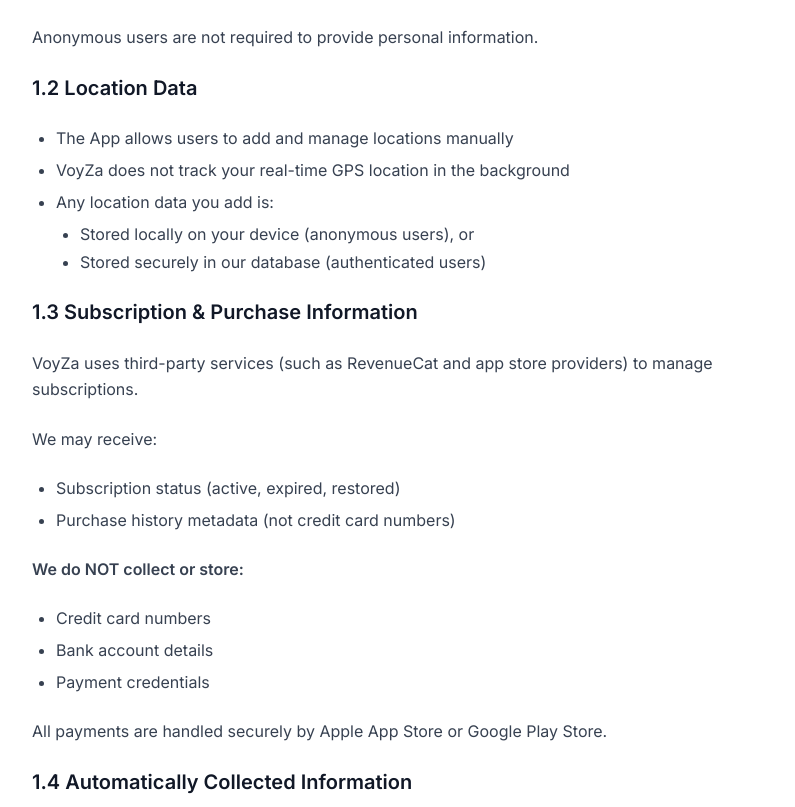
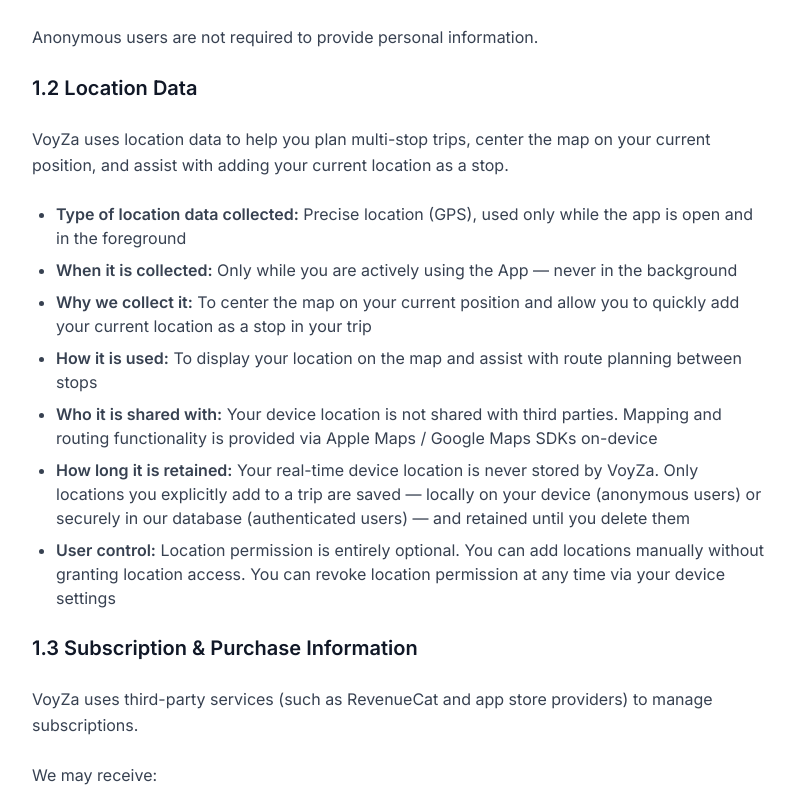
Before and after one commit to Samkok/voyza_landing, a Next.js app: page /privacy in a window 1280 px wide. Shown: the part 770-1577 px from the top of the page, without its empty margins (242-1037 px from the left). Built offline with nearby package versions, Linux system fonts and the light colour scheme.

Commit message:
Modify location data on privacy page

```diff
--- a/app/privacy/page.tsx
+++ b/app/privacy/page.tsx
@@ -60,15 +60,17 @@
               </p>
 
               <h3 className="text-xl font-semibold text-gray-900 mt-6 mb-3">1.2 Location Data</h3>
-              <ul className="list-disc pl-6 space-y-2 text-gray-700">
-                <li>The App allows users to add and manage locations manually</li>
-                <li>VoyZa does not track your real-time GPS location in the background</li>
-                <li>Any location data you add is:
-                  <ul className="list-disc pl-6 mt-2 space-y-1">
-                    <li>Stored locally on your device (anonymous users), or</li>
-                    <li>Stored securely in our database (authenticated users)</li>
-                  </ul>
-                </li>
+              <p className="text-gray-700 leading-relaxed">
+                VoyZa uses location data to help you plan multi-stop trips, center the map on your current position, and assist with adding your current location as a stop.
+              </p>
+              <ul className="list-disc pl-6 space-y-2 text-gray-700 mt-3">
+                <li><span className="font-semibold">Type of location data collected:</span> Precise location (GPS), used only while the app is open and in the foreground</li>
+                <li><span className="font-semibold">When it is collected:</span> Only while you are actively using the App — never in the background</li>
+                <li><span className="font-semibold">Why we collect it:</span> To center the map on your current position and allow you to quickly add your current location as a stop in your trip</li>
+                <li><span className="font-semibold">How it is used:</span> To display your location on the map and assist with route planning between stops</li>
+                <li><span className="font-semibold">Who it is shared with:</span> Your device location is not shared with third parties. Mapping and routing functionality is provided via Apple Maps / Google Maps SDKs on-device</li>
+                <li><span className="font-semibold">How long it is retained:</span> Your real-time device location is never stored by VoyZa. Only locations you explicitly add to a trip are saved — locally on your device (anonymous users) or securely in our database (authenticated users) — and retained until you delete them</li>
+                <li><span className="font-semibold">User control:</span> Location permission is entirely optional. You can add locations manually without granting location access. You can revoke location permission at any time via your device settings</li>
               </ul>
 
               <h3 className="text-xl font-semibold text-gray-900 mt-6 mb-3">1.3 Subscription & Purchase Information</h3>
```
